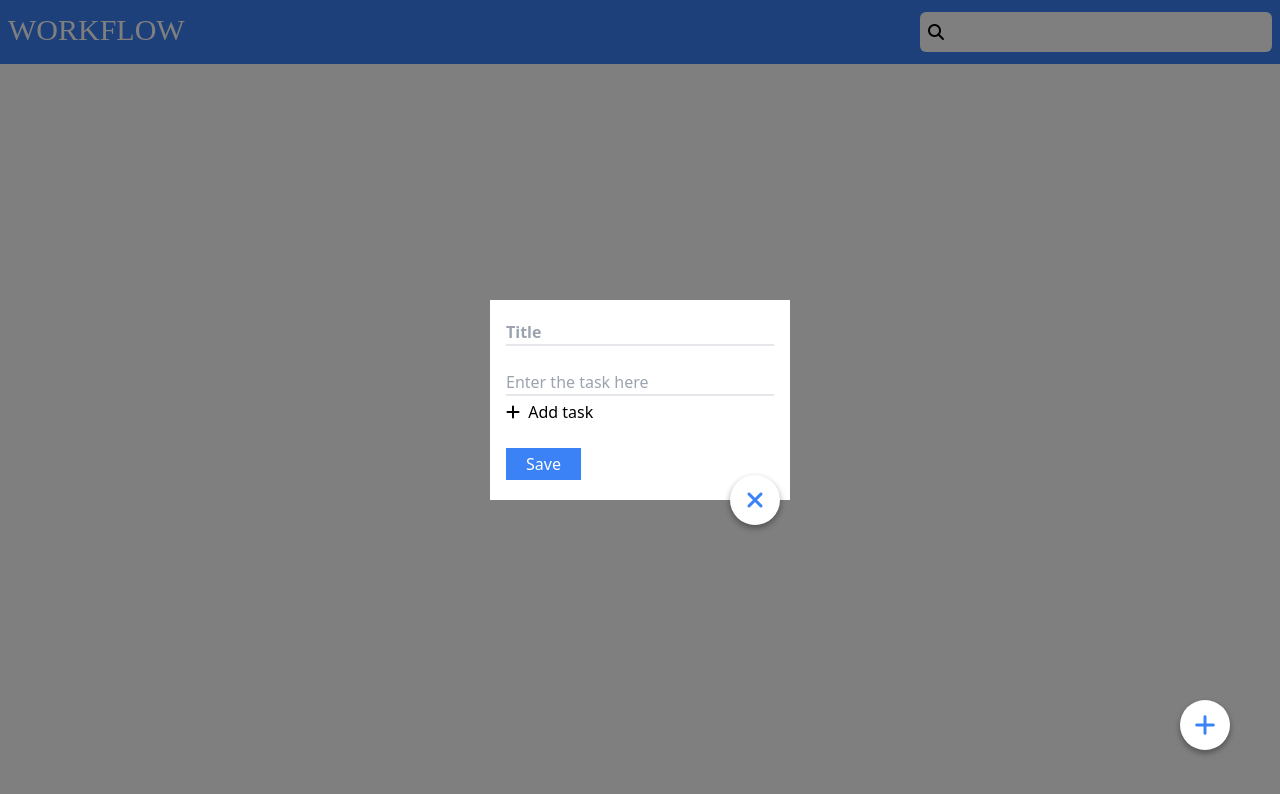
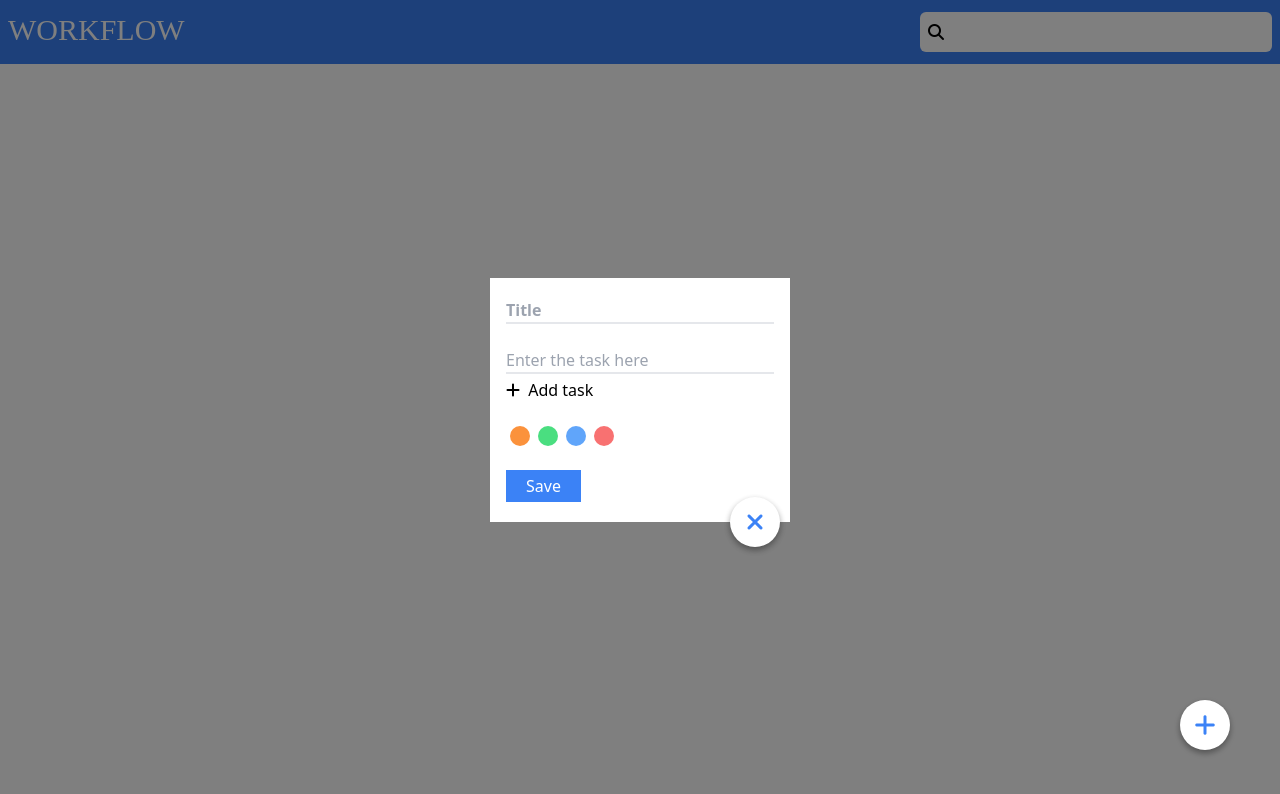
Before and after one commit to AJonastech/To_do_application, a React (Create React App) app: page / in a window 1280 px wide. Both pictures are taken after a click on the button 1205 px from the left and 725 px from the top of the page. Shown: the top 794 px of the page. Built offline with nearby package versions, Linux system fonts and the light colour scheme; a web font is replaced by a local one.

Commit message:
Completed task category creation

```diff
--- a/src/App.css
+++ b/src/App.css
@@ -23,6 +23,26 @@
       flex: 0 1 calc(25% - 1em);
   }
 }
+input[type=radio]{
+  -webkit-appearance: none;
+  -moz-appearance: none;
+  width:20px;
+  height:20px;
+  border-radius: 10px;
+  cursor: pointer;
+}
+ input[type=radio]:checked::after{
+  content: "";
+  display: block;
+  width:10px;
+  height:10px;
+  position: absolute;
+  top:5px;
+  left:5px;
+  background-color: #fff;
+  border-radius: 50%;
+
+}
 
 #Categories{
 
@@ -34,35 +54,28 @@ label {
 }
 
  input[type="checkbox"]{
-  padding:0;
-  height: initial;
-  width: initial;
-  margin-bottom: 0;
-  display: none;
-  cursor: pointer;
-}
- label:before {
-  content:'';
+
   -webkit-appearance: none;
   background-color: transparent;
   border: 2px solid #fff;
   box-shadow: 0 1px 2px rgba(0, 0, 0, 0.05), inset 0px -15px 10px -12px rgba(0, 0, 0, 0.05);
-  padding: 7px;
+  padding: 8px;
   display: inline-block;
   position: relative;
   vertical-align: middle;
   cursor: pointer;
   margin-right: 5px;
 }
- input[type="checkbox"]:checked +label:after  {
+
+ input[type="checkbox"]:checked::after  {
   content: '';
   display: block;
   position: absolute;
-  top: 2px;
-  left: 9px;
-  width: 6px;
-  height: 14px;
-  border: solid #0079bf;
+  top: 0px;
+  left: 5px;
+  width: 5px;
+  height: 12px;
+  border: solid #fff;
   border-width: 0 2px 2px 0;
   transform: rotate(45deg);
 }
--- a/src/App.js
+++ b/src/App.js
@@ -6,9 +6,21 @@ import Nav from './components/Nav';
 
 function App() {
   const [todoCategories, setTodoCategories] = useState([]);
+  //This taskDate is a string of input from the input element on the Modal, data is stored
+  //here first before it is transferred to the taskArray which contains an array of all todo
+  //yet to be done.
   const [taskData, setTaskData]= useState("");
+  //This is used to store the category of task to be done
   const [title, setTitle]=useState("");
   const [taskArray, setTaskArray]=useState([]);
+  //Helps to collect info on background color of task category cards
+  const [color,setColor]= useState("");
+
+  const submitColor = (color)=>{
+       setColor(color);
+       console.log(color)
+
+  }
   const displayModal = ()=>{
     const element = document.getElementById("modal");
     element.classList.remove("hidden");
@@ -27,10 +39,11 @@ function App() {
       const emptyObject = {};
       emptyObject['Title'] = title;
       emptyObject['Tasks'] = taskArray;
-      emptyObject["color"] = "green"
+      emptyObject["color"] = color;
       setTodoCategories([...todoCategories, emptyObject]);
       setTitle("");
       setTaskArray([]);
+      setColor("");
       const element = document.getElementById("modal");
       element.classList.add("hidden");
       console.log(todoCategories);
@@ -48,7 +61,7 @@ function App() {
       </div>
     </main>
     <Modal closeModal={closeModal} title={title} setTitle={setTitle} setTaskData={setTaskData} taskData={taskData} taskArray={taskArray}
-    Addtask={Addtask} addCategoryTodo={addCategoryTodo}/>
+    Addtask={Addtask} addCategoryTodo={addCategoryTodo} submitColor={submitColor}/>
     </>
   );
 }
--- a/src/components/Done_items.jsx
+++ b/src/components/Done_items.jsx
@@ -3,7 +3,7 @@ import React from 'react'
 function Doneitems(item) {
     return (
        <p className='mb-2'>
-        <input type="checkbox" checked/>
+        <input type="checkbox" defaultChecked/>
         <s>{item.desc}</s>
        </p>
     )
--- a/src/components/Modal.jsx
+++ b/src/components/Modal.jsx
@@ -1,7 +1,8 @@
 import React from 'react'
 
-function Modal({closeModal, title, setTitle,setTaskData,taskData,taskArray,Addtask,addCategoryTodo}) {
-    return (
+function Modal({closeModal,submitColor, title, setTitle,setTaskData,taskData,taskArray,Addtask,addCategoryTodo}) {
+
+  return (
 
     <section className=' hidden flex items-center justify-center' id="modal">
     <main  id="modal-container" className='relative px-4 py-5 w-[300px] bg-white '>
@@ -35,6 +36,26 @@ function Modal({closeModal, title, setTitle,setTaskData,taskData,taskArray,Addta
 
      <button onClick = {Addtask}><i className='fas mr-1 fa-plus'></i> Add task</button>
       </div>
+      <br/>
+      <div  className='flex '>
+
+        <p className='relative mx-1 w-[20px] h-[20px]'>
+        <input className='bg-orange-400' type="radio" name="colorSelector" onClick={()=>{submitColor("orange")}} />
+        </p>
+        <p className='relative mx-1 w-[20px] h-[20px]'>
+        <input className='bg-green-400' type="radio" name="colorSelector" onClick={()=>{submitColor("green")}} />
+        </p>
+        <p className='relative mx-1 w-[20px] h-[20px]'>
+
+        <input className='bg-blue-400' type="radio" name="colorSelector" onClick={()=>{submitColor("blue")}} />
+        </p>
+         <p className='relative mx-1 w-[20px] h-[20px]'>
+         <input className='bg-red-400' type="radio" name='colorSelector' onClick={()=>{submitColor("red")}} />
+         </p>
+
+
+
+      </div>
       <div>
       <br/>
      <button onClick={addCategoryTodo} className='bg-blue-500 text-white px-5 py-1'>Save</button>
```
Also changed, not shown: 1 other file (tests, documents, lock files or other folders).
